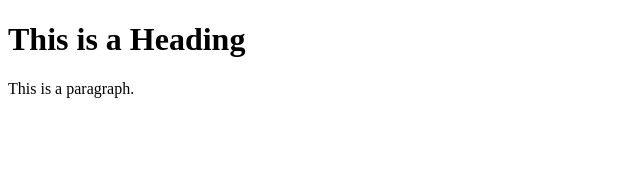
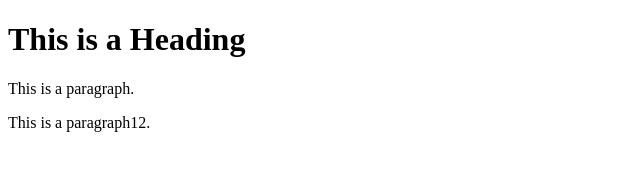
Before and after one commit to Pritesh300690/1st_Repository, a plain HTML site: page index.html in a window 1280 px wide. Shown: the whole page, without its empty margins (0-640 px from the left). Drawn offline with Linux system fonts and the light colour scheme.

Commit message:
i updated HTML

```diff
--- a/index.html
+++ b/index.html
@@ -7,6 +7,7 @@
 
 <h1>This is a Heading</h1>
 <p>This is a paragraph.</p>
+<p>This is a paragraph12.</p>
 
 </body>
 </html>
```
